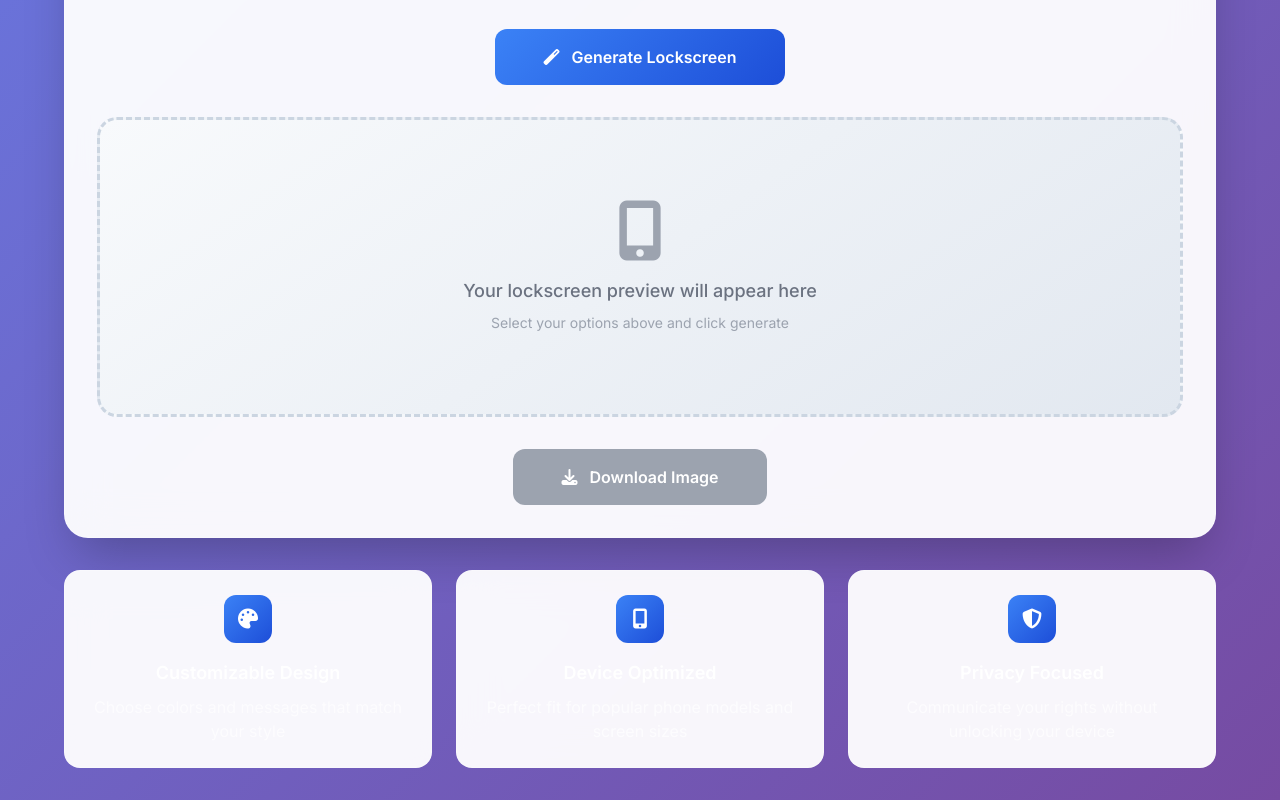
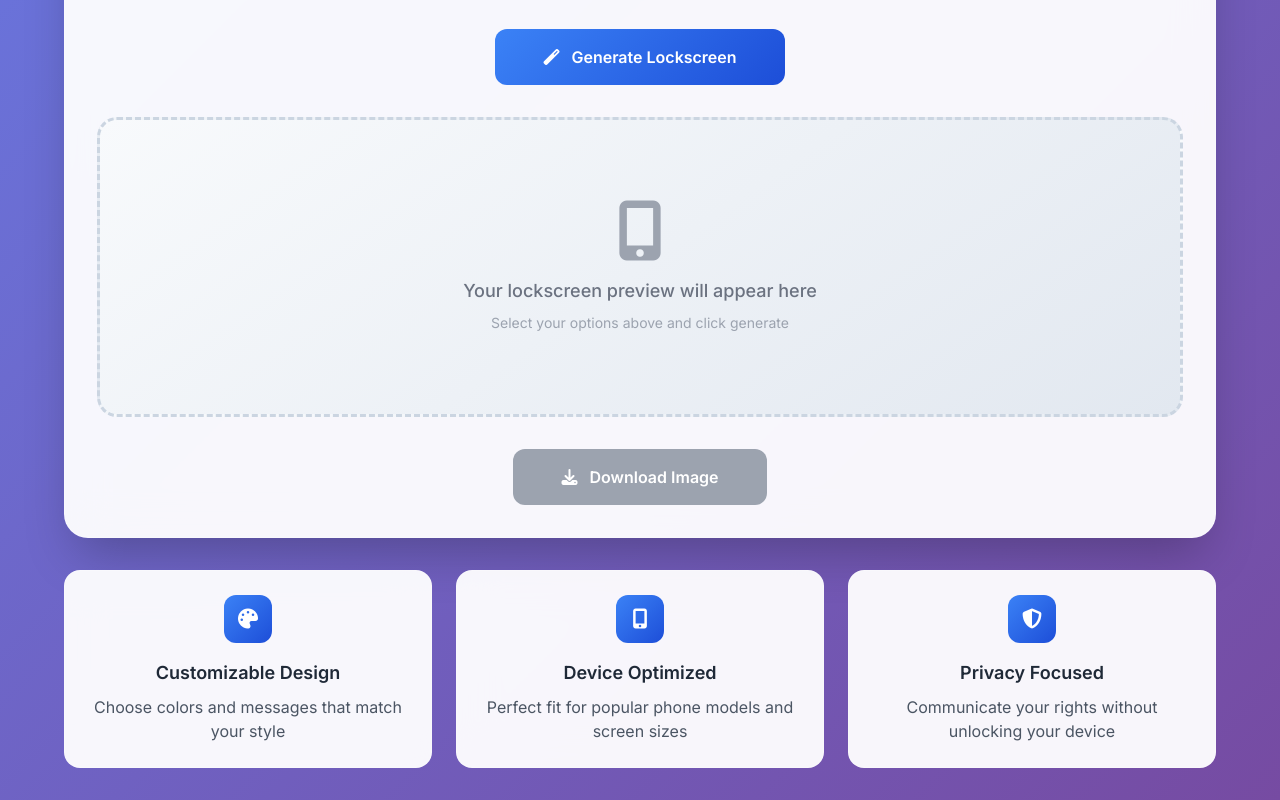
Before and after one commit to johnzilla/privacy-lockscreen, a website built with Vite: page index.html in a window 1280 px wide. Shown: the part 630-1430 px from the top of the page. Built offline with nearby package versions, Linux system fonts and the light colour scheme.

Commit message:
Fix feature card text colors

```diff
--- a/index.html
+++ b/index.html
@@ -372,22 +372,22 @@
                     <div class="feature-icon mx-auto mb-4">
                         <i class="fas fa-palette"></i>
                     </div>
-                    <h3 class="text-lg font-semibold text-white mb-2">Customizable Design</h3>
-                    <p class="text-white/70">Choose colors and messages that match your style</p>
+                    <h3 class="text-lg font-semibold text-gray-800 mb-2">Customizable Design</h3>
+                    <p class="text-gray-600">Choose colors and messages that match your style</p>
                 </div>
                 <div class="glass-card rounded-2xl p-6">
                     <div class="feature-icon mx-auto mb-4">
                         <i class="fas fa-mobile-alt"></i>
                     </div>
-                    <h3 class="text-lg font-semibold text-white mb-2">Device Optimized</h3>
-                    <p class="text-white/70">Perfect fit for popular phone models and screen sizes</p>
+                    <h3 class="text-lg font-semibold text-gray-800 mb-2">Device Optimized</h3>
+                    <p class="text-gray-600">Perfect fit for popular phone models and screen sizes</p>
                 </div>
                 <div class="glass-card rounded-2xl p-6">
                     <div class="feature-icon mx-auto mb-4">
                         <i class="fas fa-shield-alt"></i>
                     </div>
-                    <h3 class="text-lg font-semibold text-white mb-2">Privacy Focused</h3>
-                    <p class="text-white/70">Communicate your rights without unlocking your device</p>
+                    <h3 class="text-lg font-semibold text-gray-800 mb-2">Privacy Focused</h3>
+                    <p class="text-gray-600">Communicate your rights without unlocking your device</p>
                 </div>
             </div>
         </div>
```
